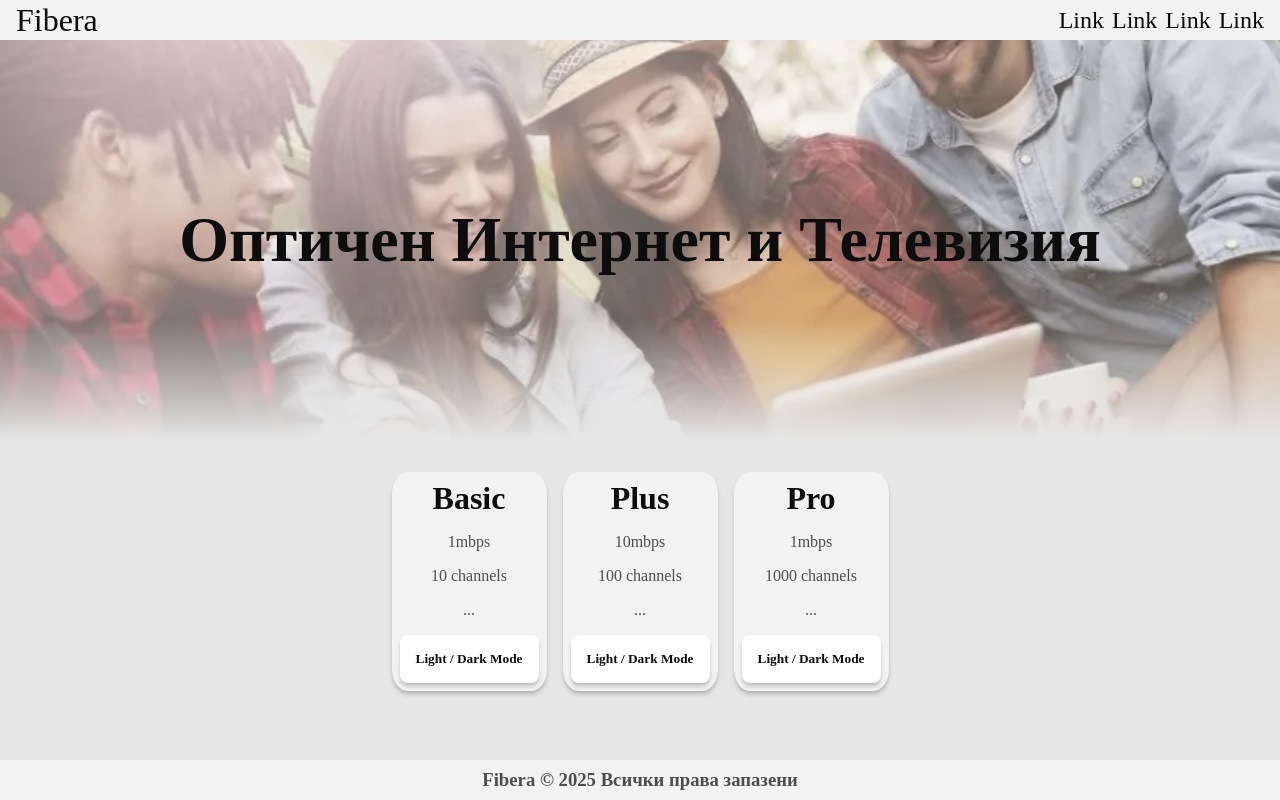
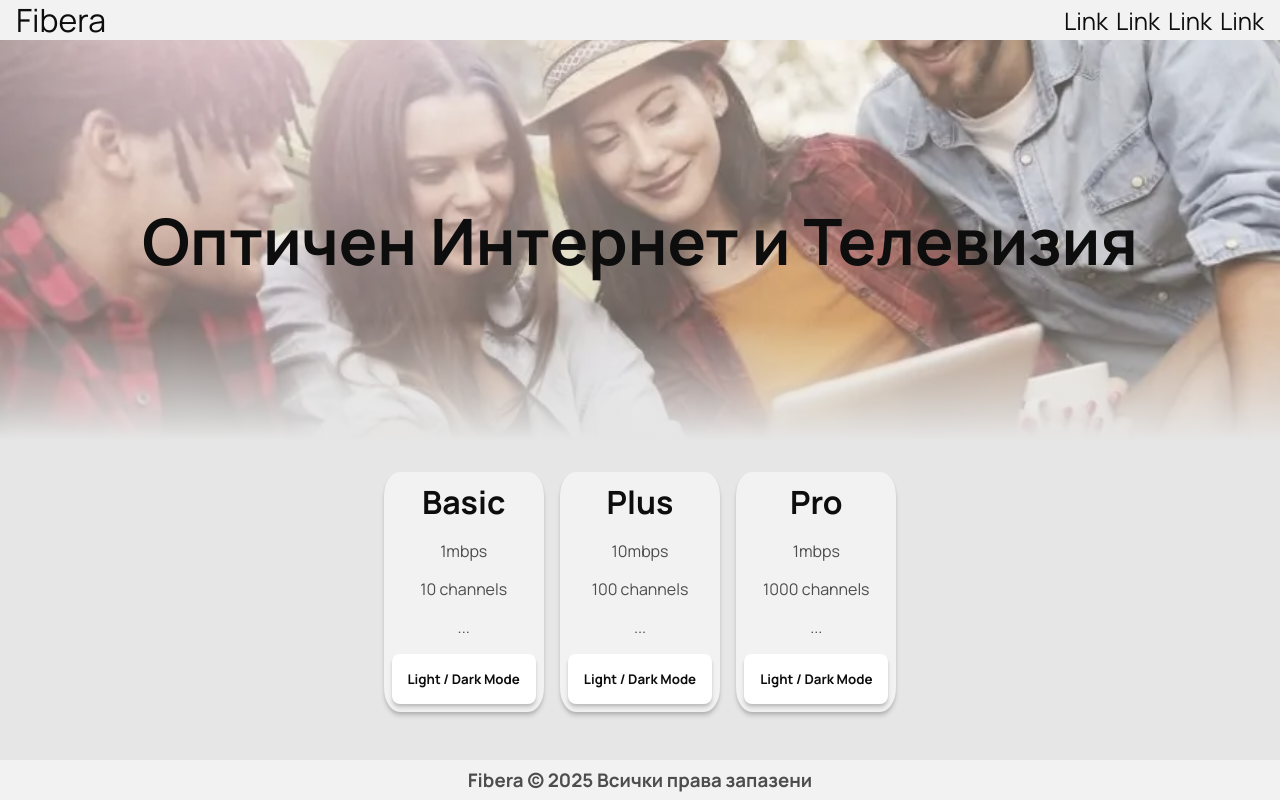
Before and after one commit to UmbraNominis/Fibera, a plain HTML site: page index.html in a window 1280 px wide. Drawn offline with Linux system fonts and the light colour scheme.

Commit message:
Change font

```diff
--- a/styles.css
+++ b/styles.css
@@ -16,7 +16,7 @@
 
 @font-face {
     font-family: "Manrope";
-    src: url("Resources/Fonts/Manrope-VariableFont_wght.ttf") format("ttf");
+    src: url("Resources/Fonts/manrope.ttf") format("truetype");
 }
 
 * {
```
Also changed, not shown: Resources/Fonts/manrope.ttf (renamed from Resources/Fonts/Manrope-VariableFont_wght.ttf).
